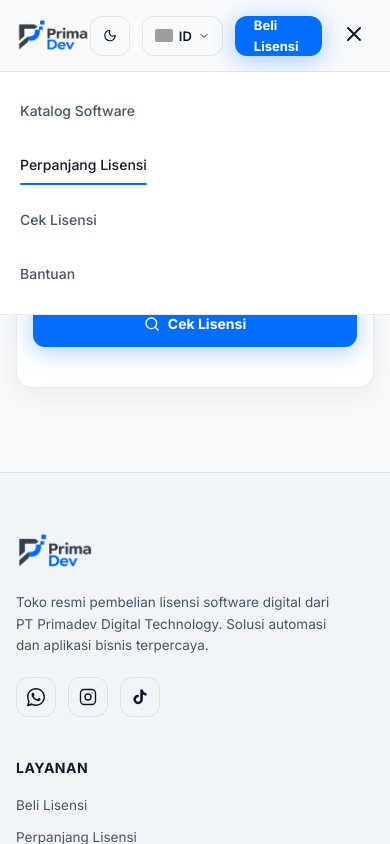
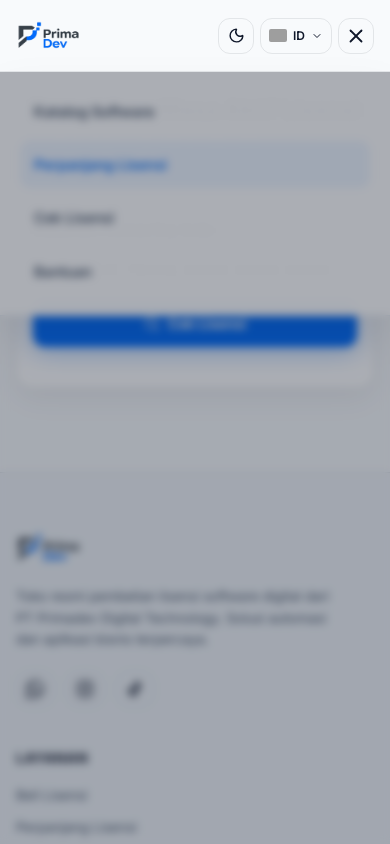
Before and after one commit to iamwisnu99/primadev-store, a Next.js app: page /renew in a window 390 px wide. Both pictures are taken after a click on the button 354 px from the left and 35 px from the top of the page. Shown: the top 844 px of the page. Built offline with nearby package versions, Linux system fonts and the light colour scheme; grey boxes are pictures that could not be loaded.

Commit message:
feat(navbar): move 'Beli Lisensi' CTA into mobile hamburger dropdown and make navbar fully mobile-friendly

```diff
--- a/app/globals.css
+++ b/app/globals.css
@@ -1410,24 +1410,147 @@ html.light .modal-container {
 }
 
 @media (max-width: 768px) {
+  .nav-cta-desktop {
+    display: none !important;
+  }
+
+  .nav-actions {
+    gap: 8px;
+  }
+
+  .nav-action-btn {
+    height: 38px;
+    min-width: 38px;
+    padding: 0 10px;
+    font-size: 12.5px;
+  }
+
+  .nav-mobile-toggle {
+    display: flex !important;
+    align-items: center;
+    justify-content: center;
+    width: 38px;
+    height: 38px;
+    padding: 0;
+    border-radius: var(--radius-md);
+    border: 1px solid var(--color-border);
+    background: transparent;
+    color: var(--color-text);
+    cursor: pointer;
+    transition: var(--transition);
+  }
+
+  .nav-mobile-toggle:hover {
+    background: var(--color-surface-2);
+    border-color: var(--color-border-hover);
+  }
+
   .nav-links {
     position: fixed;
     top: var(--nav-height);
     left: 0;
     right: 0;
-    background: var(--color-surface);
+    background: rgba(10, 16, 29, 0.98);
+    backdrop-filter: blur(16px);
+    -webkit-backdrop-filter: blur(16px);
     border-bottom: 1px solid var(--color-border);
     flex-direction: column;
-    align-items: flex-start;
-    padding: 20px;
-    gap: 16px;
+    align-items: stretch;
+    padding: 16px 20px 20px;
+    gap: 6px;
     display: none;
-  }
+    box-shadow: 0 20px 40px rgba(0, 0, 0, 0.45);
+    max-height: calc(100vh - var(--nav-height) - 10px);
+    overflow-y: auto;
+    z-index: 1001;
+  }
+
   .nav-links.open {
     display: flex;
-  }
-  .nav-mobile-toggle {
+    animation: navSlideDown 0.22s cubic-bezier(0.16, 1, 0.3, 1) forwards;
+  }
+
+  .nav-link {
+    width: 100%;
+    display: flex;
+    align-items: center;
+    justify-content: space-between;
+    padding: 12px 14px;
+    border-radius: 10px;
+    font-size: 14.5px;
+    font-weight: 600;
+    color: var(--color-text-secondary);
+    transition: all 0.2s ease;
+  }
+
+  .nav-link:hover,
+  .nav-link.active {
+    background: rgba(3, 110, 253, 0.08);
+    color: var(--color-accent);
+  }
+
+  .nav-link.active::after {
+    display: none;
+  }
+
+  .nav-link-left {
+    display: flex;
+    align-items: center;
+    gap: 12px;
+  }
+
+  .nav-link-icon {
+    display: flex;
+    align-items: center;
+    color: var(--color-accent);
+  }
+
+  .nav-link-chevron {
     display: block;
+    color: var(--color-text-secondary);
+    opacity: 0.4;
+  }
+
+  .nav-mobile-cta-box {
+    display: block;
+    width: 100%;
+    margin-top: 10px;
+    padding-top: 14px;
+    border-top: 1px solid var(--color-border);
+  }
+
+  .nav-mobile-cta-btn {
+    width: 100%;
+    height: 48px;
+    display: flex;
+    align-items: center;
+    justify-content: center;
+    gap: 10px;
+    background: linear-gradient(135deg, #036EFD 0%, #1a6dff 100%);
+    color: #ffffff !important;
+    font-size: 15px;
+    font-weight: 700;
+    border-radius: 12px;
+    box-shadow: 0 4px 18px rgba(3, 110, 253, 0.35);
+    text-decoration: none;
+    transition: all 0.2s ease;
+  }
+
+  .nav-mobile-cta-btn:active {
+    transform: scale(0.98);
+  }
+
+  .nav-mobile-backdrop {
+    position: fixed;
+    top: var(--nav-height);
+    left: 0;
+    right: 0;
+    bottom: 0;
+    background: rgba(0, 0, 0, 0.6);
+    backdrop-filter: blur(4px);
+    -webkit-backdrop-filter: blur(4px);
+    z-index: 1000;
+    animation: fadeIn 0.2s ease-in-out;
   }
   .hero-title {
     font-size: 32px;
@@ -2925,3 +3048,82 @@ html.light .shake-checkbox {
     padding: 10px 14px !important;
   }
 }
+
+
+/* ==========================================================================
+   NAVBAR ENHANCEMENTS & LIGHT THEME OVERRIDES
+   ========================================================================== */
+.nav-link-left {
+  display: inline-flex;
+  align-items: center;
+  gap: 8px;
+}
+
+.nav-link-icon {
+  display: none;
+}
+
+.nav-link-chevron {
+  display: none;
+}
+
+.nav-mobile-cta-box {
+  display: none;
+}
+
+.nav-cta-desktop {
+  display: inline-flex;
+}
+
+@keyframes navSlideDown {
+  0% {
+    opacity: 0;
+    transform: translateY(-10px);
+  }
+  100% {
+    opacity: 1;
+    transform: translateY(0);
+  }
+}
+
+@media (max-width: 480px) {
+  .site-logo-img {
+    height: 30px !important;
+  }
+
+  .nav-actions {
+    gap: 6px;
+  }
+
+  .nav-action-btn {
+    height: 36px;
+    min-width: 36px;
+    padding: 0 8px;
+    font-size: 12px;
+  }
+
+  .nav-mobile-toggle {
+    width: 36px;
+    height: 36px;
+  }
+}
+
+[data-theme="light"] .nav-links,
+html.light .nav-links {
+  background: rgba(255, 255, 255, 0.98);
+  border-bottom: 1px solid #e2e8f0;
+  box-shadow: 0 20px 40px rgba(0, 0, 0, 0.08);
+}
+
+[data-theme="light"] .nav-link:hover,
+[data-theme="light"] .nav-link.active,
+html.light .nav-link:hover,
+html.light .nav-link.active {
+  background: #eff6ff;
+  color: #036EFD;
+}
+
+[data-theme="light"] .nav-mobile-backdrop,
+html.light .nav-mobile-backdrop {
+  background: rgba(15, 23, 42, 0.35);
+}
--- a/components/Navbar.jsx
+++ b/components/Navbar.jsx
@@ -7,7 +7,20 @@ import { usePathname, useRouter } from "next/navigation";
 import { useLang } from "@/context/LanguageContext";
 import { useTheme } from "@/context/ThemeContext";
 import t from "@/lib/translations";
-import { Sun, Moon, Menu, X, ChevronDown, Check } from "lucide-react";
+import {
+  Sun,
+  Moon,
+  Menu,
+  X,
+  ChevronDown,
+  Check,
+  LayoutGrid,
+  RefreshCw,
+  Search,
+  LifeBuoy,
+  ShoppingBag,
+  ChevronRight
+} from "lucide-react";
 
 const LANGUAGES = [
   {
@@ -40,23 +53,24 @@ export default function Navbar() {
   const handleCatalogScroll = (e) => {
     setMobileOpen(false);
     if (pathname === "/") {
-      e.preventDefault();
+      if (e) e.preventDefault();
       const elem = document.getElementById("catalog");
       if (elem) {
         elem.scrollIntoView({ behavior: "smooth" });
       }
     } else {
-      // If on another page, let default Link navigate to /#catalog
+      router.push("/#catalog");
     }
   };
 
   const navLinks = [
-    { href: "/#catalog", label: tr.catalog, isCatalog: true },
-    { href: "/renew", label: tr.renew, isCatalog: false },
-    { href: "/check-license", label: tr.check, isCatalog: false },
-    { href: "/support", label: tr.support, isCatalog: false }
+    { href: "/#catalog", label: tr.catalog, isCatalog: true, icon: <LayoutGrid size={18} /> },
+    { href: "/renew", label: tr.renew, isCatalog: false, icon: <RefreshCw size={18} /> },
+    { href: "/check-license", label: tr.check, isCatalog: false, icon: <Search size={18} /> },
+    { href: "/support", label: tr.support, isCatalog: false, icon: <LifeBuoy size={18} /> }
   ];
 
+  // Close language dropdown on outside click
   useEffect(() => {
     const handleClick = (e) => {
       if (langDropdownRef.current && !langDropdownRef.current.contains(e.target)) {
@@ -67,10 +81,46 @@ export default function Navbar() {
     return () => document.removeEventListener("mousedown", handleClick);
   }, []);
 
+  // Close mobile menu on route change
+  useEffect(() => {
+    setMobileOpen(false);
+    setLangOpen(false);
+  }, [pathname]);
+
+  // Close on Escape key
+  useEffect(() => {
+    const handleKeyDown = (e) => {
+      if (e.key === "Escape") {
+        setMobileOpen(false);
+        setLangOpen(false);
+      }
+    };
+    window.addEventListener("keydown", handleKeyDown);
+    return () => window.removeEventListener("keydown", handleKeyDown);
+  }, []);
+
+  // Close mobile menu when resized to desktop
+  useEffect(() => {
+    const handleResize = () => {
+      if (window.innerWidth > 768) {
+        setMobileOpen(false);
+      }
+    };
+    window.addEventListener("resize", handleResize);
+    return () => window.removeEventListener("resize", handleResize);
+  }, []);
+
   return (
+    <>
       <header className="navbar">
         <div className="container nav-container">
-        <Link href="/" className="nav-brand" aria-label="Primadev Digital Technology">
+          {/* BRAND LOGO */}
+          <Link
+            href="/"
+            className="nav-brand"
+            aria-label="Primadev Digital Technology"
+            onClick={() => setMobileOpen(false)}
+          >
             <Image
               src={theme === 'light' ? '/primadev_light.png' : '/primadev_dark.png'}
               alt="Primadev Digital Technology"
@@ -82,6 +132,7 @@ export default function Navbar() {
             />
           </Link>
 
+          {/* DESKTOP NAV LINKS & MOBILE MENU DRAWER */}
           <nav className={`nav-links ${mobileOpen ? 'open' : ''}`}>
             {navLinks.map((item) => (
               <Link
@@ -90,11 +141,28 @@ export default function Navbar() {
                 className={`nav-link ${pathname === item.href ? 'active' : ''}`}
                 onClick={item.isCatalog ? handleCatalogScroll : () => setMobileOpen(false)}
               >
-              {item.label}
+                <div className="nav-link-left">
+                  <span className="nav-link-icon">{item.icon}</span>
+                  <span>{item.label}</span>
+                </div>
+                <ChevronRight size={16} className="nav-link-chevron" />
               </Link>
             ))}
+
+            {/* MOBILE ONLY CTA BUTTON (INSIDE DROPDOWN) */}
+            <div className="nav-mobile-cta-box">
+              <Link
+                href="/#catalog"
+                className="btn-primary nav-mobile-cta-btn"
+                onClick={handleCatalogScroll}
+              >
+                <ShoppingBag size={18} />
+                <span>{tr.cta}</span>
+              </Link>
+            </div>
           </nav>
 
+          {/* RIGHT ACTION BUTTONS */}
           <div className="nav-actions">
             {/* THEME TOGGLE */}
             <button
@@ -153,25 +221,37 @@ export default function Navbar() {
               )}
             </div>
 
-          {/* CTA BUY LICENSE BUTTON */}
+            {/* DESKTOP ONLY CTA BUY LICENSE BUTTON */}
             <Link
               href="/#catalog"
-            className="btn-primary nav-cta-btn"
+              className="btn-primary nav-cta-btn nav-cta-desktop"
               onClick={handleCatalogScroll}
             >
-            {tr.cta}
+              <span>{tr.cta}</span>
             </Link>
 
+            {/* HAMBURGER TOGGLE */}
             <button
               type="button"
               className="nav-mobile-toggle"
               onClick={() => setMobileOpen(!mobileOpen)}
               aria-label="Toggle Menu"
+              aria-expanded={mobileOpen}
             >
-            {mobileOpen ? <X size={24} /> : <Menu size={24} />}
+              {mobileOpen ? <X size={22} /> : <Menu size={22} />}
             </button>
           </div>
         </div>
       </header>
+
+      {/* MOBILE BACKDROP OVERLAY */}
+      {mobileOpen && (
+        <div
+          className="nav-mobile-backdrop"
+          onClick={() => setMobileOpen(false)}
+          aria-hidden="true"
+        />
+      )}
+    </>
   );
 }
```
Lines whose indentation alone changed are shown as unchanged.
